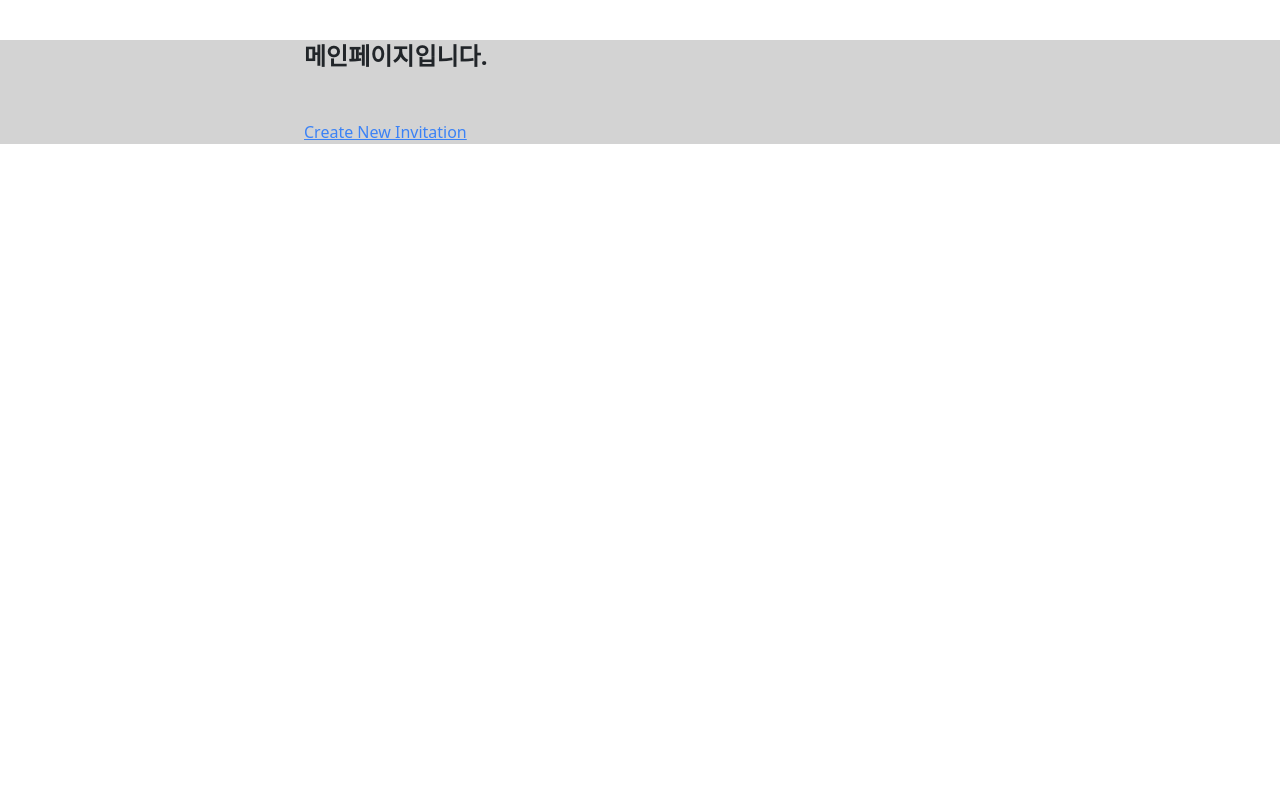
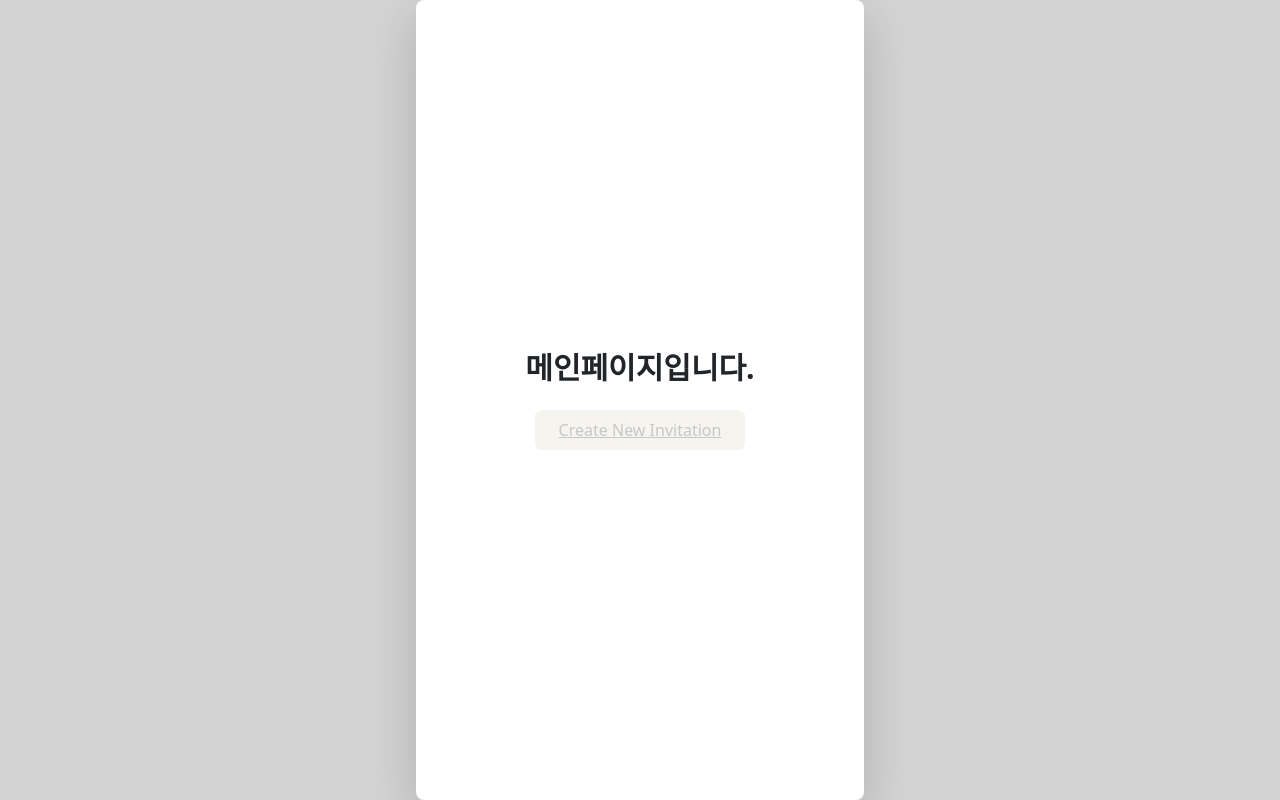
Before and after one commit to WE-thing/We-thing, a React (Vite) app: page / in a window 1280 px wide. Built offline with nearby package versions, Linux system fonts and the light colour scheme; no server answers.

Commit message:
feat: 메인페이지 css 예쁘게 수정

```diff
--- a/src/App.jsx
+++ b/src/App.jsx
@@ -12,7 +12,7 @@ import "bootstrap/dist/css/bootstrap.min.css";
 function App() {
   const name = "name";
   return (
-    <div className="bg-[lightgray]">
+    <div className="bg-[lightgray] min-h-[100vh]">
       <RouterProvider router={router} />
     </div>
   );
--- a/src/components/home/Home.jsx
+++ b/src/components/home/Home.jsx
@@ -44,7 +44,7 @@ export default function Home({ invitation, websiteMode, setWebsiteMode }) {
   }, []);
 
   return (
-    <div className="relative w-full h-full">
+    <div className="relative w-100 h-full">
       <div
         style={{
           backgroundSize: "cover",
@@ -68,7 +68,7 @@ export default function Home({ invitation, websiteMode, setWebsiteMode }) {
         }}
         className={`${
           websiteMode ? "opacity-100 " : "opacity-0"
-        } transition-all ease-in duration-2000`}
+        } transition-all ease-in duration-`}
       ></div>
       <div
         style={{
--- a/src/components/location/Location.jsx
+++ b/src/components/location/Location.jsx
@@ -20,7 +20,7 @@ export default function Location({ invitation }) {
   };
 
   return (
-    <div className="flex flex-col items-center p-8 bg-white pt-10 pb-16">
+    <div className="flex w-100 flex-col items-center p-8 bg-white pt-10 pb-16">
       <p className="text-heading2 text-theme1-black text-darkGray font-nanum mt-5">
         Location
       </p>
@@ -61,7 +61,7 @@ export default function Location({ invitation }) {
 
       {isCopied && (
         <div
-          className={`fixed w-[80%] bottom-4 mx-auto transform  bg-black text-white text-center py-2 px-4 rounded ${animationClass}`}
+          className={`fixed w-90 bottom-4 mx-auto transform bg-black text-white text-center py-2 px-4 rounded ${animationClass}`}
         >
           복사되었습니다.
         </div>
--- a/src/routes/InvitationCreatePage.jsx
+++ b/src/routes/InvitationCreatePage.jsx
@@ -38,9 +38,9 @@ function CreatePage() {
 
     axios
       .post("/api/invitations", updatedFormData)
-      .then(() => {
-        alert("제출완");
-        navigate("/");
+      .then((response) => {
+        alert(`Invitation created successfully with ID : ${response.data._id}`);
+        navigate(`/invitations/${response.data._id}`);
       })
       .catch((error) => {
         alert("Error creating invitation");
@@ -49,7 +49,7 @@ function CreatePage() {
   };
 
   return (
-    <div className="max-w-2xl mx-auto mt-10">
+    <div className="max-w-md bg-white p-10 mx-auto shadow-lg rounded-lg">
       <h1 className="text-2xl font-bold mb-5">Create Invitation</h1>
       <form onSubmit={handleSubmit} className="space-y-4">
         <div>
@@ -174,7 +174,7 @@ function CreatePage() {
         </div>
         <button
           type="submit"
-          className="w-full inline-flex justify-center py-2 px-4 border border-transparent shadow-sm text-sm font-medium rounded-md text-white bg-blue-600 hover:bg-blue-700 focus:outline-none focus:ring-2 focus:ring-offset-2 focus:ring-blue-500"
+          className="w-full inline-flex justify-center py-2 px-4 shadow-sm text-sm font-medium rounded-md text-gray bg-theme1-primary hover:bg-theme1-pink hover:text-white focus:outline-none focus:ring-2 focus:ring-offset-2 focus:ring-blue-500"
         >
           Create
         </button>
--- a/src/routes/MainPage.jsx
+++ b/src/routes/MainPage.jsx
@@ -3,9 +3,14 @@ import { Link } from "react-router-dom";
 
 export default function MainPage() {
   return (
-    <div className="max-w-2xl mx-auto mt-10">
-      <h1 className="text-2xl font-bold mb-5">메인페이지입니다.</h1>
-      <Link to="/create" className="text-blue-500">
+    <div className="max-w-md mx-auto bg-white h-screen flex flex-col items-center justify-center shadow-lg rounded-lg p-6">
+      <h1 className="text-3xl font-bold text-gray-800 mb-6">
+        메인페이지입니다.
+      </h1>
+      <Link
+        to="/create"
+        className="text-gray bg-theme1-primary hover:text-white hover:bg-theme1-pink font-medium py-2 px-4 rounded transition duration-300"
+      >
         Create New Invitation
       </Link>
     </div>
```
Also changed, not shown: src/assets/images/11de6738-45a4-4d12-b0de-6eeacec5952f.webp (added), src/assets/images/dd12318d-ced8-4dd6-aece-f81c6c307f00.webp (added).
